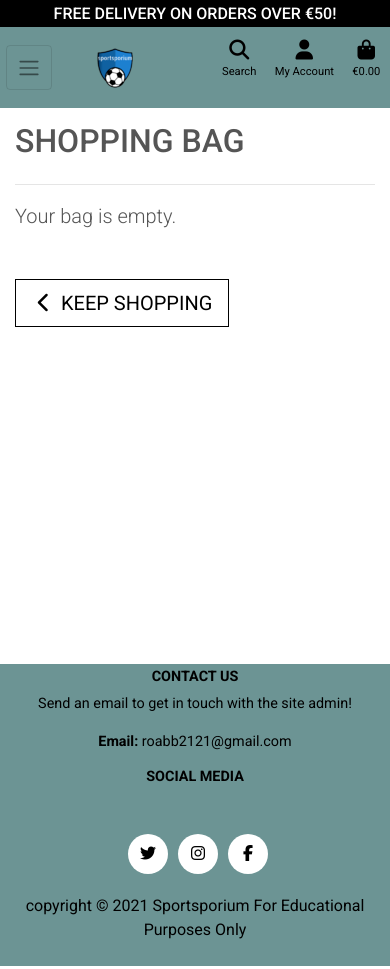
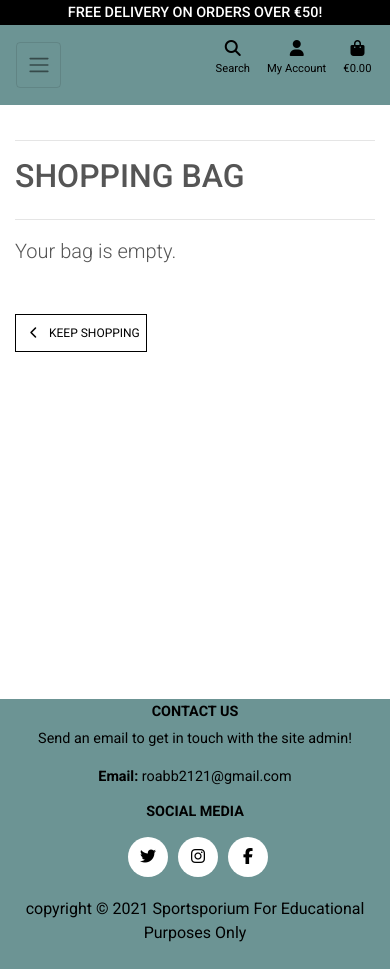
Before and after one commit to Ranj247/sportsporium_v1, a Django app: page /bag/ in a window 390 px wide. Run offline with Django 3.2, Linux system fonts and the light colour scheme; some libraries are stand-ins or nearby versions; some web fonts are replaced.

Commit message:
Refactor base.css, login/reg page, discarded logo icon

```diff
--- a/static/css/base.css
+++ b/static/css/base.css
@@ -371,31 +371,40 @@ color: #17a2b8; /* text-info */
 
 
 /* pad the top a bit when navbar is collapsed on mobile */
-@media (max-width: 992px) {
+@media (max-width: 991px) {
   .header-container {
-      padding-top: 116px;
+    padding-top: 100px;
+  }
+  a.nav-link.main-logo-link {
+    padding: 0.2rem 0.2rem;
   }
   body {
      height: calc(100vh - 116px);
   }
-  .mt-3, .my-3 {
-    margin-top: 3rem!important;
-  }
-  #delivery-banner h4 {
-      font-size: 1rem;
-  }
-  .welcome-text-style {
-      font-size: 1rem;
+  .display-4.logo-text.welcome-text-style {
+    font-size: 1.5rem;
   }
   .nav-link {
-      padding: 0.2rem 0.2rem !important;
+    padding: 0.16rem;
   }
-  .navbar {
-    padding: 0.5rem .4rem;
+  .nav-link i.fa-lg {
+    font-size: 1rem;
   }
   .navbar-toggler {
     padding: .6rem .6rem;
     font-size: 1rem;
+  }
+  #delivery-banner h4 {
+    font-size: 0.9rem;
+  }
+  .btn.btn-outline-black.rounded-0,
+  .btn.btn-black.rounded-0 {
+    padding: .375rem .375rem;
+  }
+  .btn.btn-outline-black.rounded-0.btn-lg,
+  .btn.btn-black.rounded-0.btn-lg {
+    padding: .375rem .375rem;
+    font-size: .75rem;
   }
   .shop-now-button {
     min-width: 130px;
@@ -408,13 +417,6 @@ color: #17a2b8; /* text-info */
   .header-font{
     font-size: 2rem;
   }
-  .header-container {
-    padding-top: 65px;
-  }
-  .btn-size{
-      padding: .225rem .208rem !important;
-      font-size: .75rem !important;
-  }
   .mobile-small-font {
     font-size: .7rem;
     padding-top: 0.1rem
@@ -422,7 +424,18 @@ color: #17a2b8; /* text-info */
   .text-error {
     font-size: 1.5rem;
   }
+  .increment-qty, .decrement-qty {
+    padding: .25rem .5rem !important;
   }
+}
+
+
+
+
+
+
+
+
 
 @media (max-width: 320px){
   .nav-link {
--- a/templates/base.html
+++ b/templates/base.html
@@ -68,7 +68,7 @@
                 <!-- Logo -->
                 <div class="col-12 col-lg-4 my-auto py-1 py-lg-0 text-center text-lg-left">
                     <a href="{% url 'home' %}" class="nav-link main-logo-link">
-                        <h2 class="logo-font text-black"><img src="{% static 'images/Logo-icon.png' %}" class="btf-logo-nav" alt="Sportsporium logo"><strong>Sportsporium</strong></h2>
+                        <h2 class="logo-font text-black my=0"><strong>Sportsporium</strong></h2>
                     </a>
                 </div>
                 <!-- Search Box -->
@@ -112,7 +112,7 @@
                         </li>
                         <!-- Right Site Menu: Bag -->
                         <li class="list-inline-item">
-                            <a class="{% if grand_total %}text-info font-weight-bold{% else %}text-black{% endif %} nav-link" href="{% url 'view_bag' %}">
+                            <a class="{% if grand_total %}text-info font-weight-bold{% else %}text-black{% endif %} text-black nav-link" href="{% url 'view_bag' %}">
                                 <div class="text-center">
                                     <div><i class="fas fa-shopping-bag fa-lg"></i></div>
                                     <p class="my-0">
--- a/templates/includes/main-nav.html
+++ b/templates/includes/main-nav.html
@@ -1,5 +1,10 @@
 <div class="collapse navbar-collapse" id="main-nav">
     <ul class="navbar-nav w-auto mx-auto">
+        <li class="nav-item d-block d-md-none">
+            <a class="logo-font font-weight-bold nav-link text-black mr-5" href="{% url 'home' %}" id="home-link">
+                Home
+            </a>
+        </li>
         <li class="nav-item dropdown">
             <a class="logo-font font-weight-bold nav-link text-black mr-5" href="#" id="all-products-link" data-toggle="dropdown" aria-haspopup="true" aria-expanded="false">
                 All Products
--- a/templates/includes/mobile-top-header.html
+++ b/templates/includes/mobile-top-header.html
@@ -1,7 +1,3 @@
-<!-- Logo on mobile devices -->
-<a href="{% url 'home' %}" class="nav-link d-block d-lg-none">
-    <img src="{{MEDIA_URL}}Logo-icon.png" class="btf-logo-nav" alt="sportsporium logo">
-</a>
 <!-- Search Box -->
 <ul>
   <li class="list-inline-item">
@@ -39,7 +35,7 @@
             {% if request.user.is_superuser %}
                 <a href="{% url 'add_product' %}" class="dropdown-item">Product Management</a>
             {% endif %}
-            <a href="" class="dropdown-item">My Profile</a>
+            <a href="{% url 'profile' %}" class="dropdown-item">My Profile</a>
             <a href="{% url 'account_logout' %}" class="dropdown-item">Logout</a>
         {% else %}
             <a href="{% url 'account_signup' %}" class="dropdown-item">Register</a>
@@ -49,7 +45,7 @@
 </li>
 <!-- Shopping Bag -->
 <li class="list-inline-item">
-    <a class="{% if grand_total %}text-primary font-weight-bold{% else %}text-black{% endif %} nav-link d-block d-lg-none" href="{% url 'view_bag' %}">
+    <a class="{% if grand_total %}text-primary font-weight-bold{% else %}text-black{% endif %} text-black nav-link d-block d-lg-none" href="{% url 'view_bag' %}">
         <div class="text-center">
             <div><i class="fas fa-shopping-bag fa-lg"></i></div>
             <p class="my-0 mobile-small-font">
```
Lines whose indentation alone changed are shown as unchanged.
